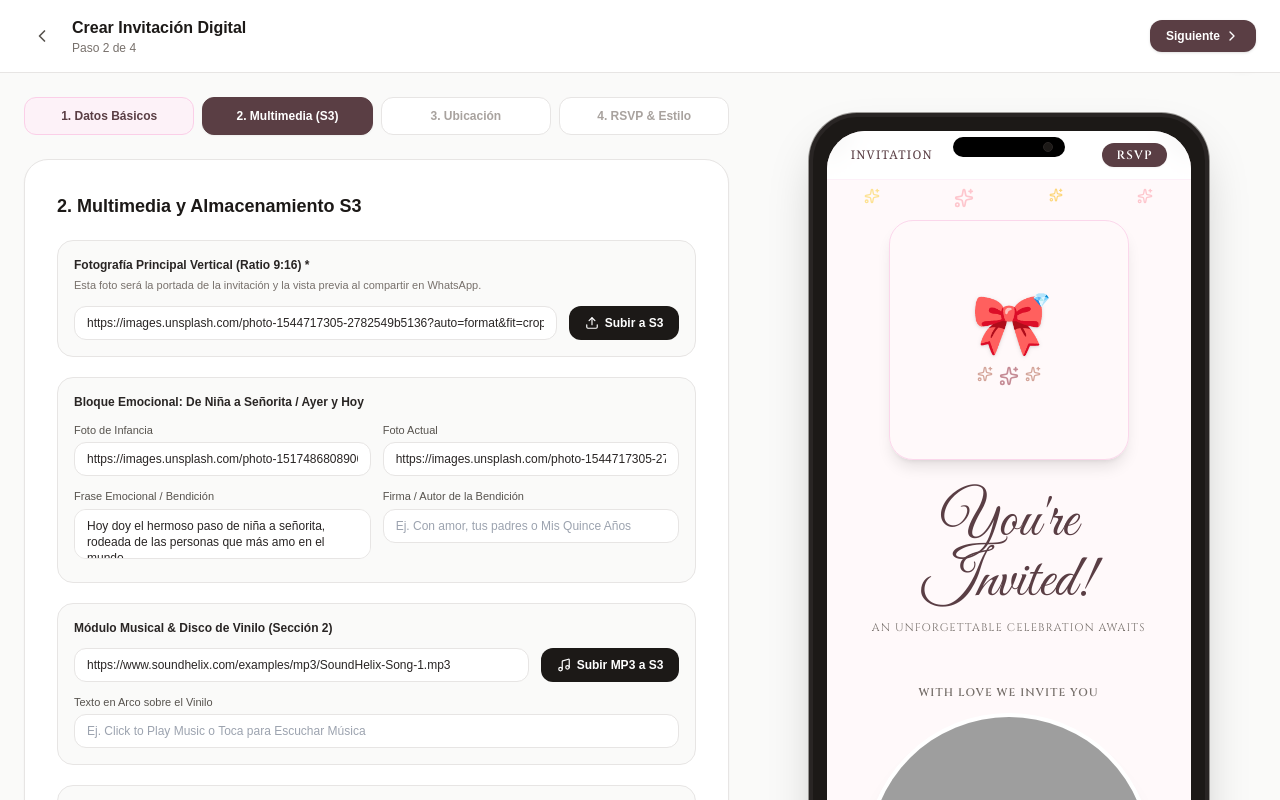
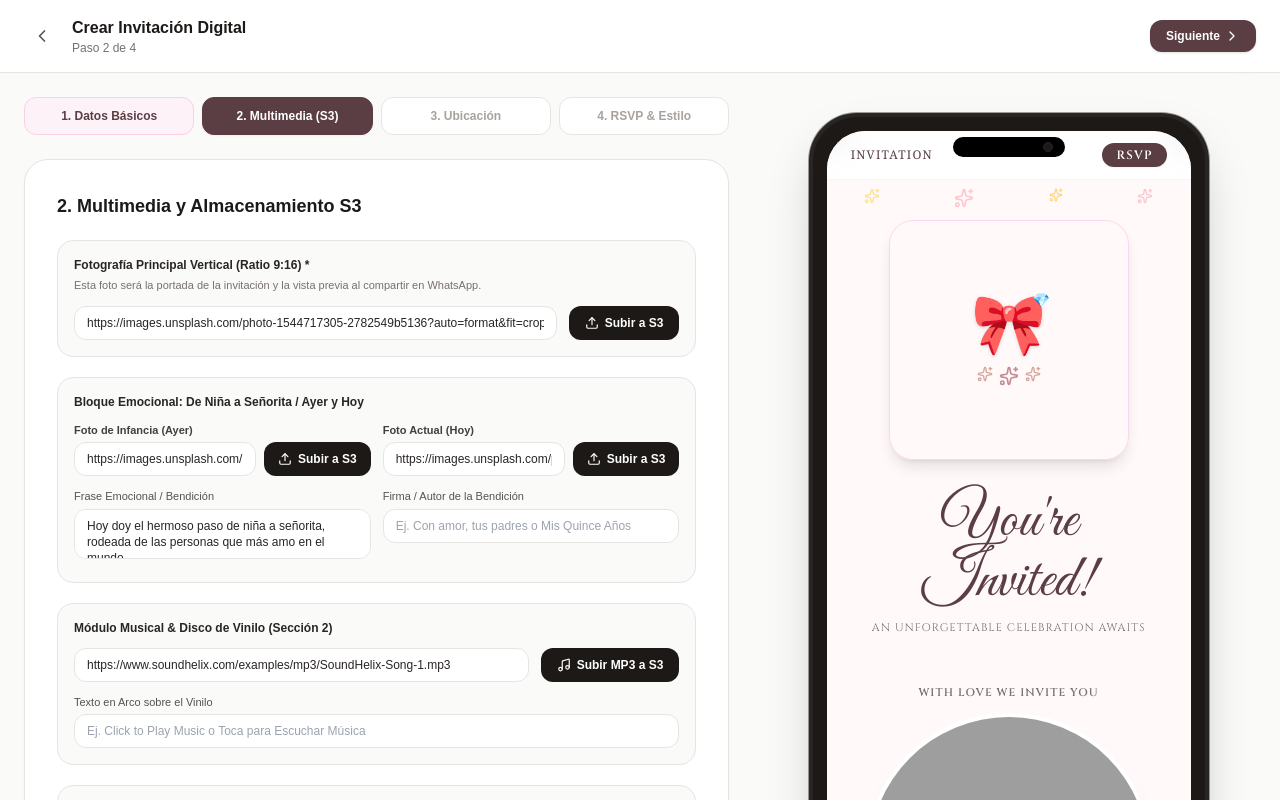
Before and after one commit to sk8benji/LuminaVite, a Next.js app: page /eventos/nuevo in a window 1280 px wide. Both pictures are taken after a click on the button "Siguiente". Shown: the top 800 px of the page. Built offline with nearby package versions, Linux system fonts and the light colour scheme; grey boxes are pictures that could not be loaded; a web font is replaced by a local one.

Commit message:
feat: add S3 uploads for before/after and closing photos, remove redundant language in step 2

```diff
--- a/src/app/eventos/nuevo/page.tsx
+++ b/src/app/eventos/nuevo/page.tsx
@@ -33,6 +33,7 @@ function NuevoEventoContent() {
   const [step, setStep] = useState(1);
   const [isSaving, setIsSaving] = useState(false);
   const [uploadingS3, setUploadingS3] = useState(false);
+  const [uploadingField, setUploadingField] = useState<string | null>(null);
   const [errorMsg, setErrorMsg] = useState<string | null>(null);
   const [showMobilePreview, setShowMobilePreview] = useState(false);
 
@@ -418,13 +419,14 @@ function NuevoEventoContent() {
   // - Clientes invitados: clientes/subidas-invitados/<slug-o-id>/
   const handleFileUpload = async (
     e: React.ChangeEvent<HTMLInputElement>,
-    field: "fotoPortadaUrl" | "fotoInfanciaUrl" | "fotoActualUrl" | "musicaUrl",
+    field: "fotoPortadaUrl" | "fotoInfanciaUrl" | "fotoActualUrl" | "musicaUrl" | "fotoCierreUrl",
     mediaType: "images" | "audio" = "images"
   ) => {
     const file = e.target.files?.[0];
     if (!file) return;
 
     setUploadingS3(true);
+    setUploadingField(field);
     setErrorMsg(null);
 
     try {
@@ -466,6 +468,7 @@ function NuevoEventoContent() {
       setErrorMsg(err.message || "Error al subir archivo a S3");
     } finally {
       setUploadingS3(false);
+      setUploadingField(null);
     }
   };
 
@@ -902,24 +905,48 @@ function NuevoEventoContent() {
                   </label>
                   <div className="grid grid-cols-1 sm:grid-cols-2 gap-3">
                     <div>
-                      <span className="text-[11px] text-stone-600 block mb-1">Foto de Infancia</span>
+                      <span className="text-[11px] font-semibold text-stone-700 block mb-1">Foto de Infancia (Ayer)</span>
+                      <div className="flex gap-2">
                         <input
                           type="text"
                           value={formData.fotoInfanciaUrl || ""}
                           onChange={(e) => updateField("fotoInfanciaUrl", e.target.value)}
-                        placeholder="URL foto de niña"
-                        className="w-full px-3 py-2 bg-white border border-stone-200 rounded-xl text-xs"
-                      />
-                    </div>
-                    <div>
-                      <span className="text-[11px] text-stone-600 block mb-1">Foto Actual</span>
+                          placeholder="URL foto de niña o sube a S3"
+                          className="flex-1 min-w-0 px-3 py-2 bg-white border border-stone-200 rounded-xl text-xs focus:outline-none"
+                        />
+                        <label className="flex items-center justify-center gap-1.5 px-3.5 py-2 bg-stone-900 hover:bg-black text-white rounded-xl text-xs font-semibold cursor-pointer transition shrink-0">
+                          <Upload className="w-3.5 h-3.5" />
+                          <span>{uploadingField === "fotoInfanciaUrl" ? "Subiendo..." : "Subir a S3"}</span>
+                          <input
+                            type="file"
+                            accept="image/*"
+                            className="hidden"
+                            onChange={(e) => handleFileUpload(e, "fotoInfanciaUrl", "images")}
+                          />
+                        </label>
+                      </div>
+                    </div>
+                    <div>
+                      <span className="text-[11px] font-semibold text-stone-700 block mb-1">Foto Actual (Hoy)</span>
+                      <div className="flex gap-2">
                         <input
                           type="text"
                           value={formData.fotoActualUrl || ""}
                           onChange={(e) => updateField("fotoActualUrl", e.target.value)}
-                        placeholder="URL foto actual"
-                        className="w-full px-3 py-2 bg-white border border-stone-200 rounded-xl text-xs"
-                      />
+                          placeholder="URL foto actual o sube a S3"
+                          className="flex-1 min-w-0 px-3 py-2 bg-white border border-stone-200 rounded-xl text-xs focus:outline-none"
+                        />
+                        <label className="flex items-center justify-center gap-1.5 px-3.5 py-2 bg-stone-900 hover:bg-black text-white rounded-xl text-xs font-semibold cursor-pointer transition shrink-0">
+                          <Upload className="w-3.5 h-3.5" />
+                          <span>{uploadingField === "fotoActualUrl" ? "Subiendo..." : "Subir a S3"}</span>
+                          <input
+                            type="file"
+                            accept="image/*"
+                            className="hidden"
+                            onChange={(e) => handleFileUpload(e, "fotoActualUrl", "images")}
+                          />
+                        </label>
+                      </div>
                     </div>
                   </div>
 
@@ -1007,13 +1034,25 @@ function NuevoEventoContent() {
                   <label className="block text-xs font-bold text-stone-800 mb-1">
                     Foto de Cierre / Portada Final (Opcional)
                   </label>
+                  <div className="flex flex-col sm:flex-row gap-3">
                     <input
                       type="text"
                       value={formData.fotoCierreUrl || ""}
                       onChange={(e) => updateField("fotoCierreUrl", e.target.value)}
-                    placeholder="https://... URL de foto de cierre o retrato final"
-                    className="w-full px-3 py-2 bg-white border border-stone-200 rounded-xl text-xs focus:outline-none"
-                  />
+                      placeholder="https://... URL de foto de cierre o sube a S3"
+                      className="flex-1 px-3 py-2 bg-white border border-stone-200 rounded-xl text-xs focus:outline-none"
+                    />
+                    <label className="flex items-center justify-center gap-1.5 px-4 py-2 bg-stone-900 hover:bg-black text-white rounded-xl text-xs font-semibold cursor-pointer transition">
+                      <Upload className="w-3.5 h-3.5" />
+                      <span>{uploadingField === "fotoCierreUrl" ? "Subiendo..." : "Subir a S3"}</span>
+                      <input
+                        type="file"
+                        accept="image/*"
+                        className="hidden"
+                        onChange={(e) => handleFileUpload(e, "fotoCierreUrl", "images")}
+                      />
+                    </label>
+                  </div>
                 </div>
 
                 {/* Enlace Wishlist / Mesa de Regalos */}
@@ -1028,62 +1067,6 @@ function NuevoEventoContent() {
                     placeholder="https://amazon.com/baby-reg/... o tienda departamental"
                     className="w-full px-3 py-2 bg-white border border-stone-200 rounded-xl text-xs focus:outline-none"
                   />
-                </div>
-
-                {/* Modalidad de Idioma (Español, Inglés o Bilingüe) */}
-                <div className="p-4 bg-stone-50 border border-stone-200 rounded-2xl space-y-3">
-                  <div>
-                    <label className="block text-xs font-bold text-stone-800 mb-0.5">
-                      Idioma de la Invitación
-                    </label>
-                    <p className="text-[11px] text-stone-500">
-                      Elige si tu invitación será en un solo idioma o bilingüe. En modo bilingüe, aparecerán dos botones debajo del sobre para que cada invitado elija si abrirla en español o inglés.
-                    </p>
-                  </div>
-
-                  <div className="grid grid-cols-3 gap-2.5 pt-1">
-                    <button
-                      type="button"
-                      onClick={() => handleLanguageChange("es")}
-                      className={`p-3 rounded-xl border text-center transition flex flex-col items-center gap-1.5 cursor-pointer ${
-                        (formData.idiomaDefault || "es") === "es"
-                          ? "bg-white border-[#5A3E44] text-[#5A3E44] shadow-sm ring-2 ring-[#5A3E44]/20 font-bold"
-                          : "bg-white/60 border-stone-200 text-stone-600 hover:bg-white"
-                      }`}
-                    >
-                      <span className="text-xl">🇲🇽</span>
-                      <span className="text-xs font-medium">Solo Español</span>
-                      <span className="text-[9px] text-stone-400">1 botón al abrir</span>
-                    </button>
-
-                    <button
-                      type="button"
-                      onClick={() => handleLanguageChange("en")}
-                      className={`p-3 rounded-xl border text-center transition flex flex-col items-center gap-1.5 cursor-pointer ${
-                        formData.idiomaDefault === "en"
-                          ? "bg-white border-[#5A3E44] text-[#5A3E44] shadow-sm ring-2 ring-[#5A3E44]/20 font-bold"
-                          : "bg-white/60 border-stone-200 text-stone-600 hover:bg-white"
-                      }`}
-                    >
-                      <span className="text-xl">🇺🇸</span>
-                      <span className="text-xs font-medium">Solo Inglés</span>
-                      <span className="text-[9px] text-stone-400">1 botón al abrir</span>
-                    </button>
-
-                    <button
-                      type="button"
-                      onClick={() => handleLanguageChange("bilingual")}
-                      className={`p-3 rounded-xl border text-center transition flex flex-col items-center gap-1.5 cursor-pointer ${
-                        formData.idiomaDefault === "bilingual"
-                          ? "bg-white border-[#5A3E44] text-[#5A3E44] shadow-sm ring-2 ring-[#5A3E44]/20 font-bold"
-                          : "bg-white/60 border-stone-200 text-stone-600 hover:bg-white"
-                      }`}
-                    >
-                      <span className="text-xl">🌐</span>
-                      <span className="text-xs font-medium">Bilingüe</span>
-                      <span className="text-[9px] text-amber-700 bg-amber-50 px-1.5 py-0.5 rounded font-semibold">2 botones (ES / EN)</span>
-                    </button>
-                  </div>
                 </div>
               </div>
             )}
```
Lines whose indentation alone changed are shown as unchanged.
